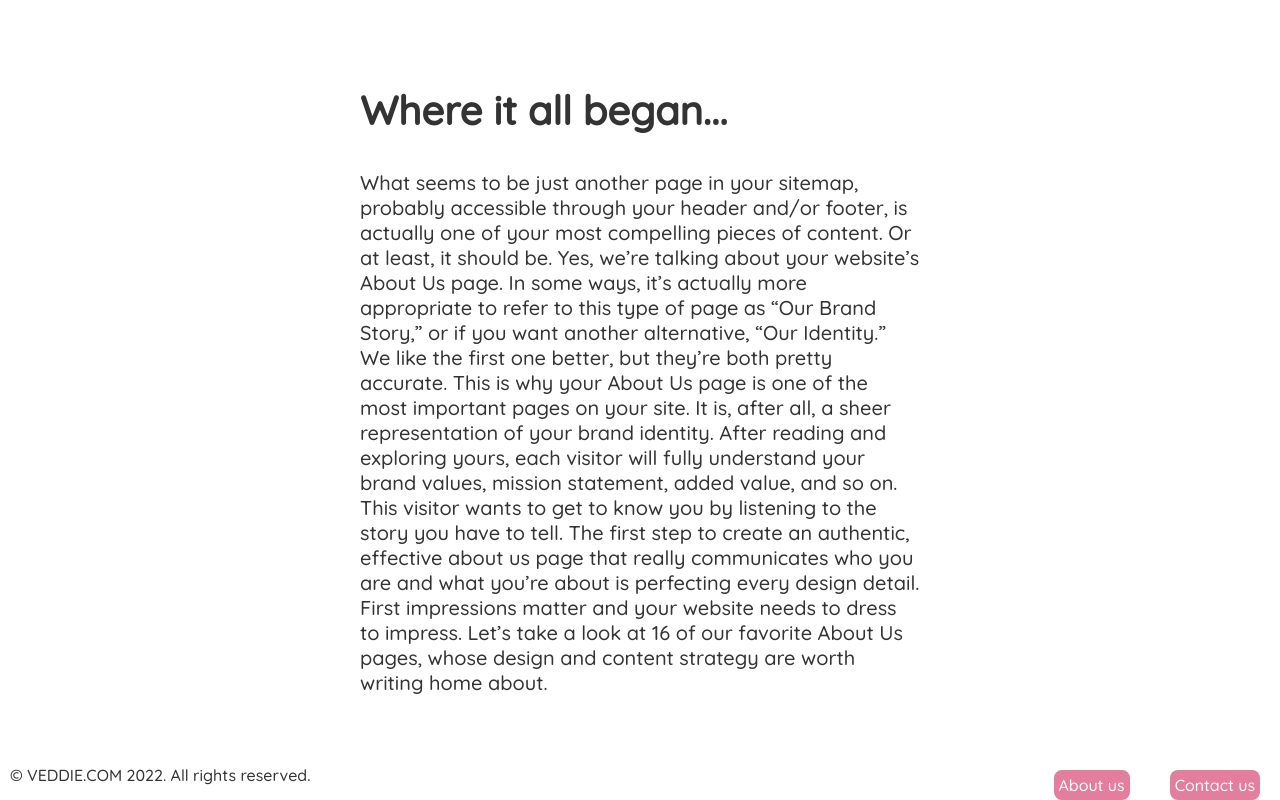
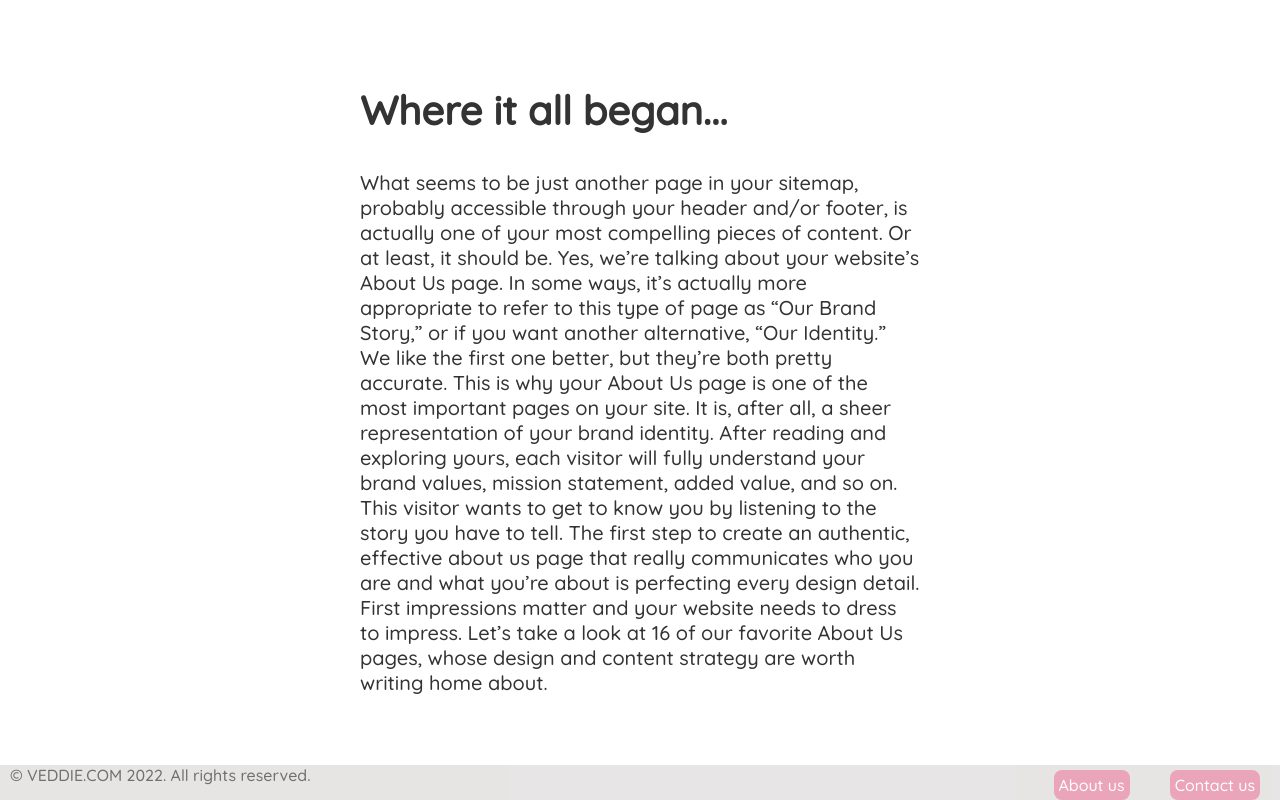
Before and after one commit to veronicatorelll/React-Shop, a React (Create React App) app in the folder template-react-webshop/: page /About in a window 1280 px wide. Shown: the part 189-989 px from the top of the page. Built offline with nearby package versions, Linux system fonts and the light colour scheme; no server answers.

Commit message:
kunde inte låta bli att styla om footern lite

```diff
--- a/template-react-webshop/src/index.css
+++ b/template-react-webshop/src/index.css
@@ -44,7 +44,7 @@
     margin-right: 20px;
   }
 
-  .copy {
+  .copy{
     margin-left: 10px;
   }
 
@@ -166,4 +166,6 @@ margin-left: 410px;
   position: absolute;
   bottom: -30;
   width: 100vw;
+  background-color: rgb(221, 218, 218);
+  opacity: 0.7;
 }
```
